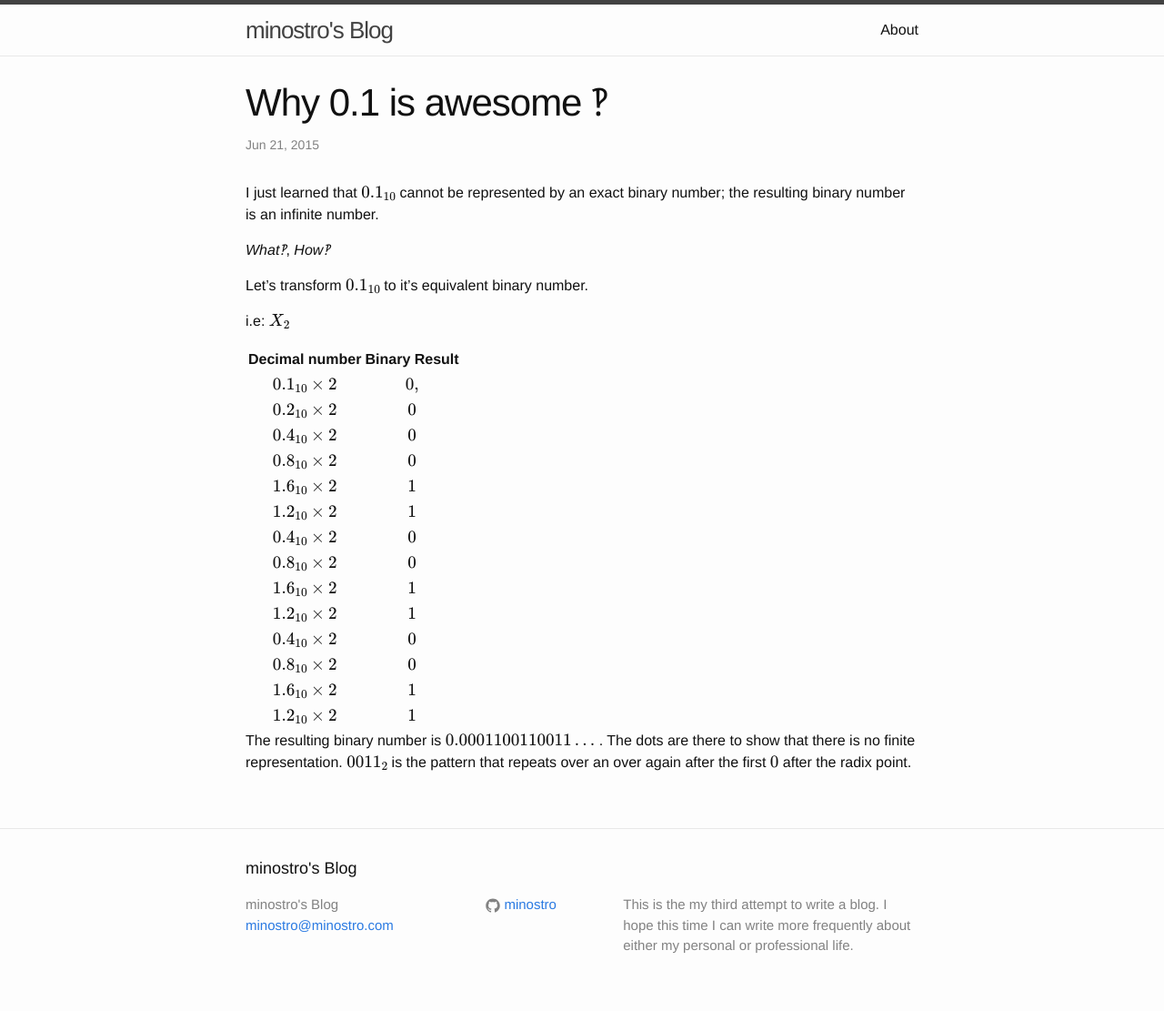
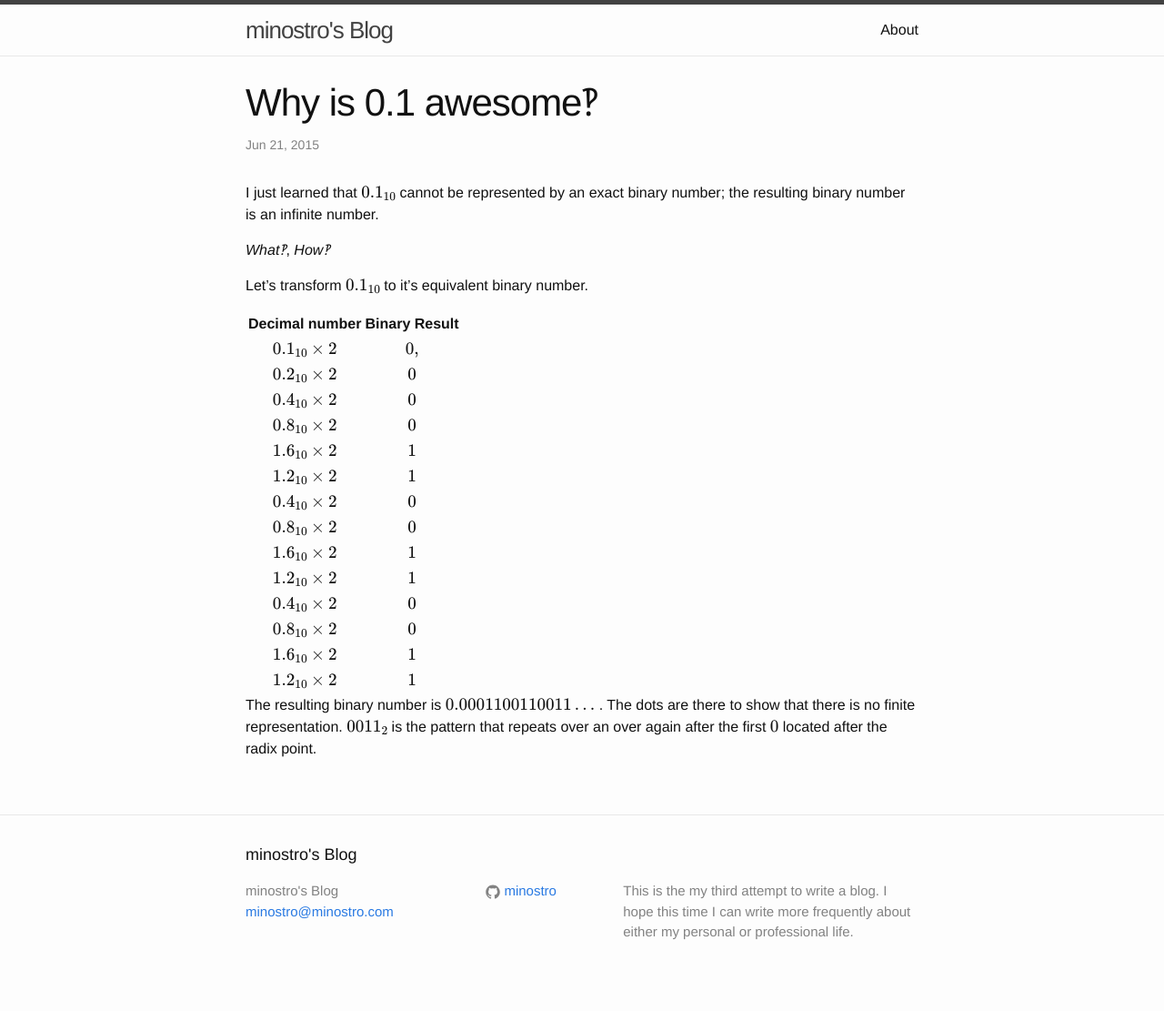
Before and after one commit to minostro/minostro.github.io, a Jekyll site: the page built from _posts/2015-06-21-why-0.1-is-awesome.markdown, in a window 1280 px wide. Shown: the whole page at 91% size. Built offline with Jekyll 4.4.1, drawn with Linux system fonts in a browser that asks for light colours; formulas are drawn with MathJax 3.

Commit message:
Update 2015-06-21-why-0.1-is-awesome.markdown

```diff
--- a/_posts/2015-06-21-why-0.1-is-awesome.markdown
+++ b/_posts/2015-06-21-why-0.1-is-awesome.markdown
@@ -1,6 +1,6 @@
 ---
 layout: post
-title:  "Why 0.1 is awesome	‽"
+title:  "Why is 0.1 awesome‽"
 date:   2015-06-21 10:44:00
 categories: [math]
 ---
@@ -10,9 +10,6 @@ I just learned that \\( 0.1_{10} \\) cannot be represented by an exact binary nu
 *What‽*, *How‽*
 
 Let's transform \\( 0.1_{10} \\) to it's equivalent binary number.
-
-i.e: \\( X_{2} \\)
-
 
 | Decimal number          | Binary Result           |
 |:-----------------------:|:-----------------------:|
@@ -31,4 +28,4 @@ i.e: \\( X_{2} \\)
 |\\(1.6_{10} \times 2\\)  | \\(1\\)                 |
 |\\(1.2_{10} \times 2\\)  | \\(1\\)                 |
 
-The resulting binary number is \\(0.0001100110011...\\) .  The dots are there to show that there is no finite representation. \\(0011_{2}\\) is the pattern that repeats over an over again after the first \\(0\\) after the radix point.
+The resulting binary number is \\(0.0001100110011...\\) .  The dots are there to show that there is no finite representation. \\(0011_{2}\\) is the pattern that repeats over an over again after the first \\(0\\) located after the radix point.
```
